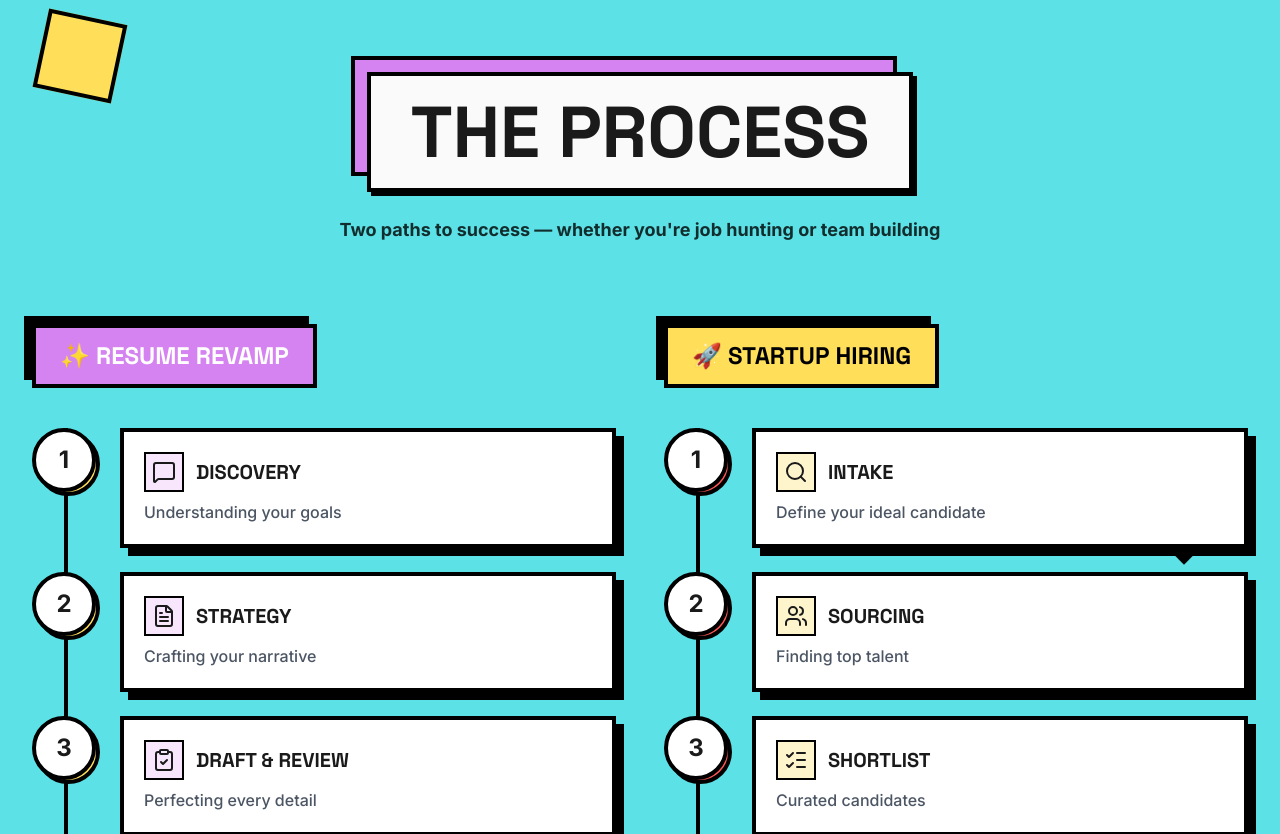
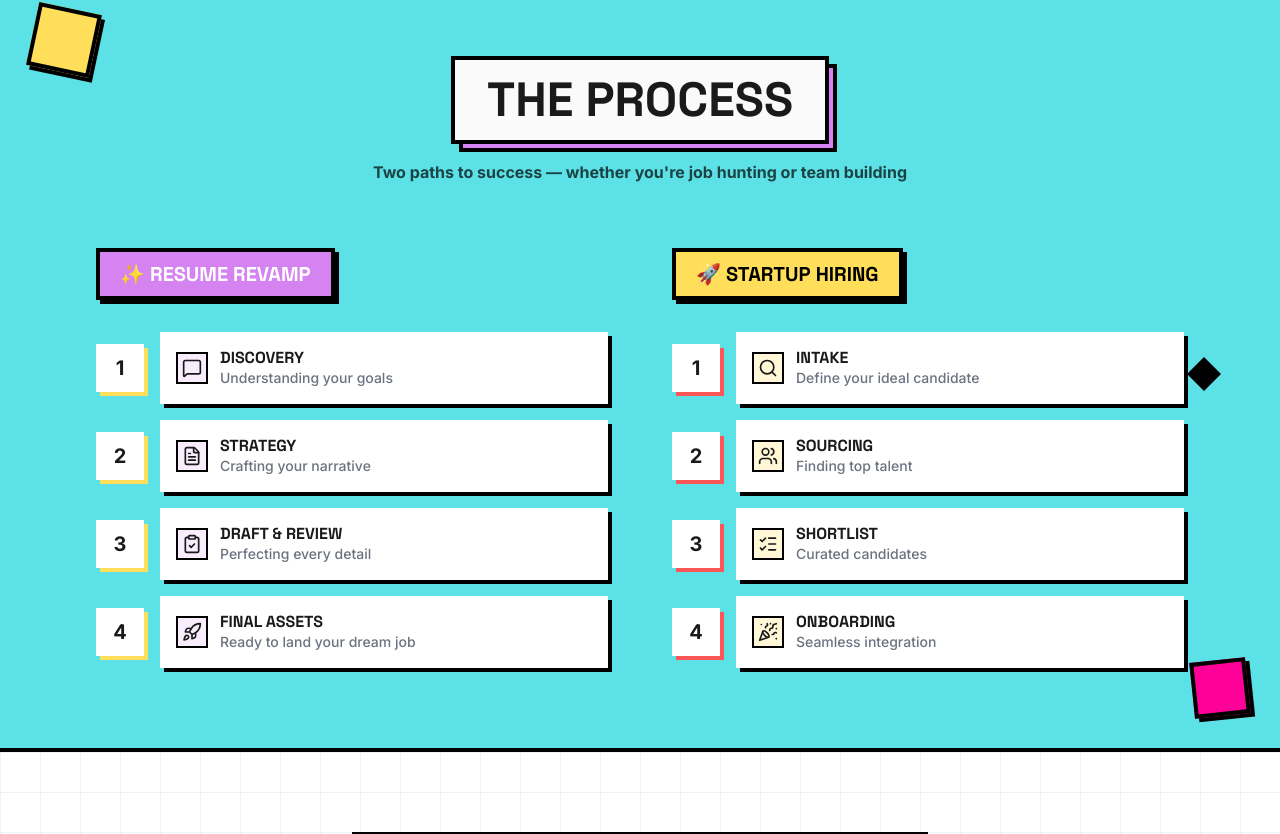
Before and after one commit to Agenticpirate/DeepthiConnects, a React (Vite) app: page / in a window 1280 px wide. Shown: the part 4946-5780 px from the top of the page. Built offline with nearby package versions, Linux system fonts and the light colour scheme.

Commit message:
Optimize Process section - cleaner layout with proper shadow offsets

```diff
--- a/components/Process.tsx
+++ b/components/Process.tsx
@@ -4,143 +4,137 @@ import { FileText, Search, ClipboardCheck, Rocket, MessageSquare, Users, ListChe
 
 const Process: React.FC = () => {
   const resumeSteps = [
-    { title: "Discovery", desc: "Understanding your goals", icon: <MessageSquare className="w-5 h-5 lg:w-6 lg:h-6" /> },
-    { title: "Strategy", desc: "Crafting your narrative", icon: <FileText className="w-5 h-5 lg:w-6 lg:h-6" /> },
-    { title: "Draft & Review", desc: "Perfecting every detail", icon: <ClipboardCheck className="w-5 h-5 lg:w-6 lg:h-6" /> },
-    { title: "Final Assets", desc: "Ready to land your dream job", icon: <Rocket className="w-5 h-5 lg:w-6 lg:h-6" /> }
+    { title: "Discovery", desc: "Understanding your goals", icon: <MessageSquare className="w-5 h-5" /> },
+    { title: "Strategy", desc: "Crafting your narrative", icon: <FileText className="w-5 h-5" /> },
+    { title: "Draft & Review", desc: "Perfecting every detail", icon: <ClipboardCheck className="w-5 h-5" /> },
+    { title: "Final Assets", desc: "Ready to land your dream job", icon: <Rocket className="w-5 h-5" /> }
   ];
 
   const hiringSteps = [
-    { title: "Intake", desc: "Define your ideal candidate", icon: <Search className="w-5 h-5 lg:w-6 lg:h-6" /> },
-    { title: "Sourcing", desc: "Finding top talent", icon: <Users className="w-5 h-5 lg:w-6 lg:h-6" /> },
-    { title: "Shortlist", desc: "Curated candidates", icon: <ListChecks className="w-5 h-5 lg:w-6 lg:h-6" /> },
-    { title: "Onboarding", desc: "Seamless integration", icon: <PartyPopper className="w-5 h-5 lg:w-6 lg:h-6" /> }
+    { title: "Intake", desc: "Define your ideal candidate", icon: <Search className="w-5 h-5" /> },
+    { title: "Sourcing", desc: "Finding top talent", icon: <Users className="w-5 h-5" /> },
+    { title: "Shortlist", desc: "Curated candidates", icon: <ListChecks className="w-5 h-5" /> },
+    { title: "Onboarding", desc: "Seamless integration", icon: <PartyPopper className="w-5 h-5" /> }
   ];
 
   return (
-    <section id="process" className="py-8 sm:py-16 lg:py-24 bg-neo-blue border-b-4 border-black relative overflow-hidden">
+    <section id="process" className="py-8 sm:py-16 lg:py-20 bg-neo-blue border-b-4 border-black relative overflow-hidden">
       {/* Background decorative elements - Desktop only */}
-      <div className="hidden lg:block absolute top-10 left-10 w-20 h-20 bg-neo-yellow border-4 border-black rotate-12"></div>
-      <div className="hidden lg:block absolute bottom-10 right-10 w-16 h-16 bg-neo-pink border-4 border-black -rotate-6"></div>
-      <div className="hidden lg:block absolute top-1/2 right-20 w-8 h-8 bg-black rotate-45"></div>
+      <div className="hidden lg:block absolute top-8 left-8 w-16 h-16 bg-neo-yellow border-4 border-black rotate-12 shadow-neo"></div>
+      <div className="hidden lg:block absolute bottom-8 right-8 w-14 h-14 bg-neo-pink border-4 border-black -rotate-6 shadow-neo"></div>
+      <div className="hidden lg:block absolute top-1/2 right-16 w-6 h-6 bg-black rotate-45"></div>
 
-      <div className="max-w-7xl mx-auto px-4 sm:px-6 lg:px-8 relative z-10">
+      <div className="max-w-6xl mx-auto px-4 sm:px-6 lg:px-8 relative z-10">
         {/* Header */}
-        <div className="text-center mb-6 sm:mb-12 lg:mb-20">
+        <div className="text-center mb-6 sm:mb-10 lg:mb-16">
           <Reveal>
             <div className="inline-block relative">
-              <div className="hidden lg:block absolute -top-4 -left-4 w-full h-full bg-neo-purple border-4 border-black"></div>
-              <h2 className="relative text-xl sm:text-4xl lg:text-7xl font-black uppercase px-3 sm:px-6 lg:px-10 py-2 sm:py-3 lg:py-5 border-2 sm:border-4 border-black bg-neo-white shadow-neo-sm lg:shadow-neo">
+              <div className="hidden lg:block absolute top-2 left-2 w-full h-full bg-neo-purple border-4 border-black"></div>
+              <h2 className="relative text-xl sm:text-4xl lg:text-5xl font-black uppercase px-3 sm:px-6 lg:px-8 py-2 sm:py-3 lg:py-4 border-2 sm:border-4 border-black bg-neo-white">
                 The Process
               </h2>
             </div>
           </Reveal>
           <Reveal delay={100}>
-            <p className="hidden lg:block mt-6 text-lg font-bold text-black/80 max-w-2xl mx-auto">
+            <p className="hidden lg:block mt-4 text-base font-bold text-black/70 max-w-xl mx-auto">
               Two paths to success — whether you're job hunting or team building
             </p>
           </Reveal>
         </div>
 
         {/* Desktop Layout */}
-        <div className="hidden lg:grid lg:grid-cols-2 gap-12">
+        <div className="hidden lg:grid lg:grid-cols-2 gap-16">
 
           {/* Resume Process - Desktop */}
-          <div className="relative">
+          <div>
             <Reveal>
-              <div className="relative inline-block mb-10">
-                <div className="absolute -top-2 -left-2 w-full h-full bg-black"></div>
-                <h3 className="relative text-2xl font-black uppercase bg-neo-purple text-white border-4 border-black px-6 py-3">
+              <div className="relative inline-block mb-8">
+                <div className="absolute top-1 left-1 w-full h-full bg-black"></div>
+                <h3 className="relative text-xl font-black uppercase bg-neo-purple text-white border-4 border-black px-5 py-2">
                   ✨ Resume Revamp
                 </h3>
               </div>
             </Reveal>
 
-            <div className="relative">
-              {/* Connecting line */}
-              <div className="absolute left-8 top-0 bottom-0 w-1 bg-black"></div>
+            <div className="space-y-4">
+              {resumeSteps.map((step, idx) => (
+                <Reveal key={idx} delay={idx * 80}>
+                  <div className="flex items-center gap-4 group cursor-pointer">
+                    {/* Number box */}
+                    <div className="relative flex-shrink-0">
+                      <div className="absolute top-1 left-1 w-12 h-12 bg-neo-yellow border-3 border-black"></div>
+                      <div className="relative w-12 h-12 bg-white border-3 border-black flex items-center justify-center font-black text-xl group-hover:bg-neo-purple group-hover:text-white transition-all duration-200">
+                        {idx + 1}
+                      </div>
+                    </div>
 
-              <div className="space-y-6">
-                {resumeSteps.map((step, idx) => (
-                  <Reveal key={idx} delay={idx * 100}>
-                    <div className="flex items-start gap-6 group cursor-pointer">
-                      {/* Number circle */}
-                      <div className="relative z-10 flex-shrink-0">
-                        <div className="absolute top-1 left-1 w-16 h-16 bg-neo-yellow border-4 border-black rounded-full"></div>
-                        <div className="relative w-16 h-16 bg-white border-4 border-black rounded-full flex items-center justify-center font-black text-2xl group-hover:bg-neo-purple group-hover:text-white transition-all duration-300 group-hover:-translate-y-1">
-                          {idx + 1}
-                        </div>
-                      </div>
-
-                      {/* Content card */}
-                      <div className="flex-1 relative">
-                        <div className="absolute top-2 left-2 w-full h-full bg-black"></div>
-                        <div className="relative bg-white border-4 border-black p-5 group-hover:-translate-y-1 group-hover:-translate-x-1 transition-transform duration-300">
-                          <div className="flex items-center gap-3 mb-2">
-                            <div className="w-10 h-10 bg-neo-purple/20 border-2 border-black flex items-center justify-center">
-                              {step.icon}
-                            </div>
-                            <h4 className="font-black text-xl uppercase">{step.title}</h4>
+                    {/* Content card */}
+                    <div className="flex-1 relative">
+                      <div className="absolute top-1 left-1 w-full h-full bg-black"></div>
+                      <div className="relative bg-white border-3 border-black p-4 group-hover:-translate-y-0.5 group-hover:-translate-x-0.5 transition-transform duration-200">
+                        <div className="flex items-center gap-3">
+                          <div className="w-8 h-8 bg-neo-purple/15 border-2 border-black flex items-center justify-center flex-shrink-0">
+                            {step.icon}
                           </div>
-                          <p className="text-gray-600 font-medium">{step.desc}</p>
+                          <div>
+                            <h4 className="font-black text-base uppercase leading-tight">{step.title}</h4>
+                            <p className="text-gray-500 text-sm font-medium">{step.desc}</p>
+                          </div>
                         </div>
                       </div>
                     </div>
-                  </Reveal>
-                ))}
-              </div>
+                  </div>
+                </Reveal>
+              ))}
             </div>
           </div>
 
           {/* Hiring Process - Desktop */}
-          <div className="relative">
-            <Reveal delay={200}>
-              <div className="relative inline-block mb-10">
-                <div className="absolute -top-2 -left-2 w-full h-full bg-black"></div>
-                <h3 className="relative text-2xl font-black uppercase bg-neo-yellow text-black border-4 border-black px-6 py-3">
+          <div>
+            <Reveal delay={150}>
+              <div className="relative inline-block mb-8">
+                <div className="absolute top-1 left-1 w-full h-full bg-black"></div>
+                <h3 className="relative text-xl font-black uppercase bg-neo-yellow text-black border-4 border-black px-5 py-2">
                   🚀 Startup Hiring
                 </h3>
               </div>
             </Reveal>
 
-            <div className="relative">
-              {/* Connecting line */}
-              <div className="absolute left-8 top-0 bottom-0 w-1 bg-black"></div>
+            <div className="space-y-4">
+              {hiringSteps.map((step, idx) => (
+                <Reveal key={idx} delay={150 + idx * 80}>
+                  <div className="flex items-center gap-4 group cursor-pointer">
+                    {/* Number box */}
+                    <div className="relative flex-shrink-0">
+                      <div className="absolute top-1 left-1 w-12 h-12 bg-neo-red border-3 border-black"></div>
+                      <div className="relative w-12 h-12 bg-white border-3 border-black flex items-center justify-center font-black text-xl group-hover:bg-neo-red group-hover:text-white transition-all duration-200">
+                        {idx + 1}
+                      </div>
+                    </div>
 
-              <div className="space-y-6">
-                {hiringSteps.map((step, idx) => (
-                  <Reveal key={idx} delay={200 + idx * 100}>
-                    <div className="flex items-start gap-6 group cursor-pointer">
-                      {/* Number circle */}
-                      <div className="relative z-10 flex-shrink-0">
-                        <div className="absolute top-1 left-1 w-16 h-16 bg-neo-red border-4 border-black rounded-full"></div>
-                        <div className="relative w-16 h-16 bg-white border-4 border-black rounded-full flex items-center justify-center font-black text-2xl group-hover:bg-neo-red group-hover:text-white transition-all duration-300 group-hover:-translate-y-1">
-                          {idx + 1}
-                        </div>
-                      </div>
-
-                      {/* Content card */}
-                      <div className="flex-1 relative">
-                        <div className="absolute top-2 left-2 w-full h-full bg-black"></div>
-                        <div className="relative bg-white border-4 border-black p-5 group-hover:-translate-y-1 group-hover:-translate-x-1 transition-transform duration-300">
-                          <div className="flex items-center gap-3 mb-2">
-                            <div className="w-10 h-10 bg-neo-yellow/30 border-2 border-black flex items-center justify-center">
-                              {step.icon}
-                            </div>
-                            <h4 className="font-black text-xl uppercase">{step.title}</h4>
+                    {/* Content card */}
+                    <div className="flex-1 relative">
+                      <div className="absolute top-1 left-1 w-full h-full bg-black"></div>
+                      <div className="relative bg-white border-3 border-black p-4 group-hover:-translate-y-0.5 group-hover:-translate-x-0.5 transition-transform duration-200">
+                        <div className="flex items-center gap-3">
+                          <div className="w-8 h-8 bg-neo-yellow/25 border-2 border-black flex items-center justify-center flex-shrink-0">
+                            {step.icon}
                           </div>
-                          <p className="text-gray-600 font-medium">{step.desc}</p>
+                          <div>
+                            <h4 className="font-black text-base uppercase leading-tight">{step.title}</h4>
+                            <p className="text-gray-500 text-sm font-medium">{step.desc}</p>
+                          </div>
                         </div>
                       </div>
                     </div>
-                  </Reveal>
-                ))}
-              </div>
+                  </div>
+                </Reveal>
+              ))}
             </div>
           </div>
         </div>
 
-        {/* Mobile Layout - Keep compact */}
+        {/* Mobile Layout */}
         <div className="grid grid-cols-2 gap-3 lg:hidden">
           {/* Resume Process - Mobile */}
           <div>
```
